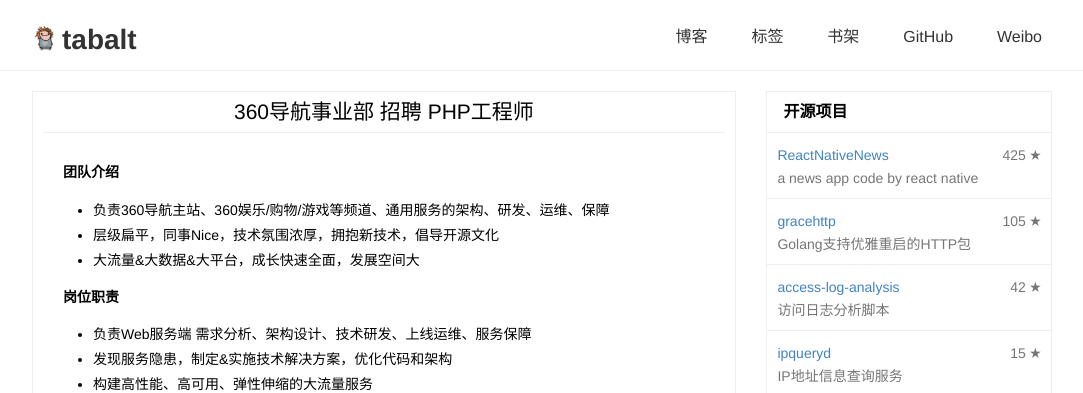
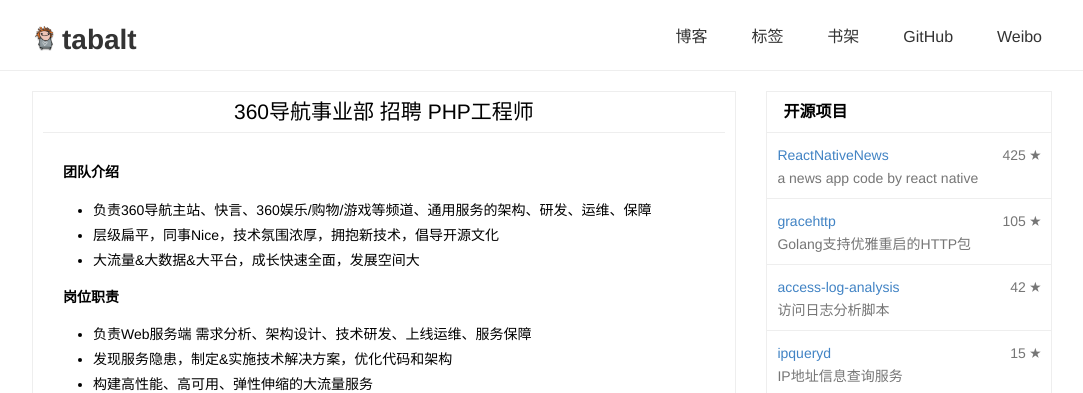
Before and after one commit to tabalt/tabalt.github.io, a Jekyll site: the page built from job/index.html, in a window 1280 px wide. Shown: the top 393 px of the page, without its empty margins (98-1181 px from the left). Built offline with Jekyll 4.4.1, drawn with Linux system fonts in a browser that asks for light colours; comment, search, counter and statistics services are not loaded.

Commit message:
update job desc

```diff
--- a/_data/joblist.yml
+++ b/_data/joblist.yml
@@ -2,7 +2,7 @@
   info :
     - name: 团队介绍
     - desc:
-      - 负责360导航主站、360娱乐/购物/游戏等频道、通用服务的架构、研发、运维、保障
+      - 负责360导航主站、快言、360娱乐/购物/游戏等频道、通用服务的架构、研发、运维、保障
       - 层级扁平，同事Nice，技术氛围浓厚，拥抱新技术，倡导开源文化
       - 大流量&大数据&大平台，成长快速全面，发展空间大
     - name: 岗位职责
```
